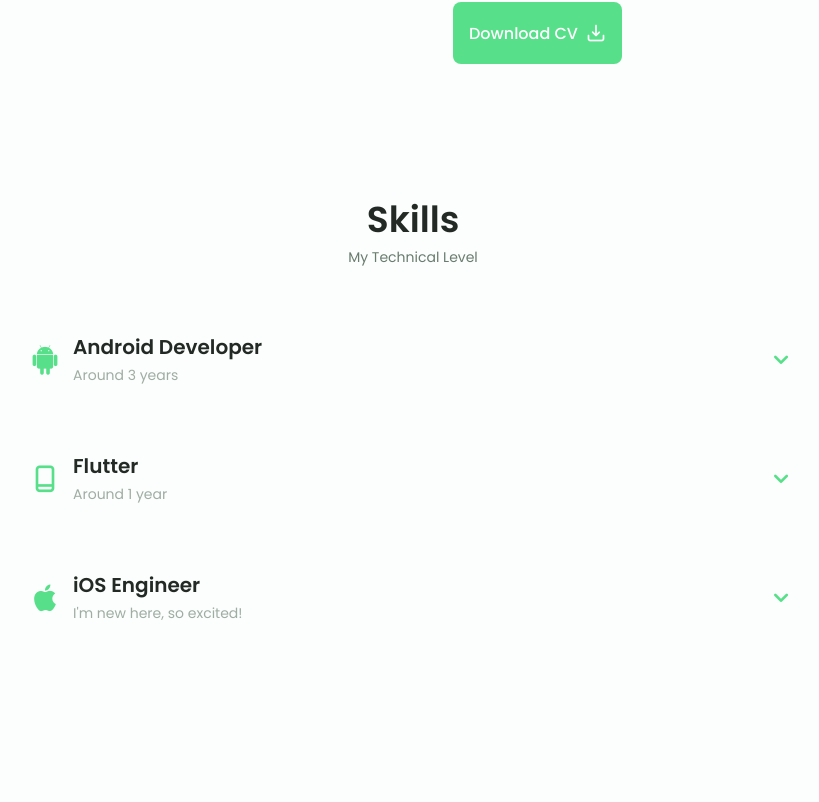
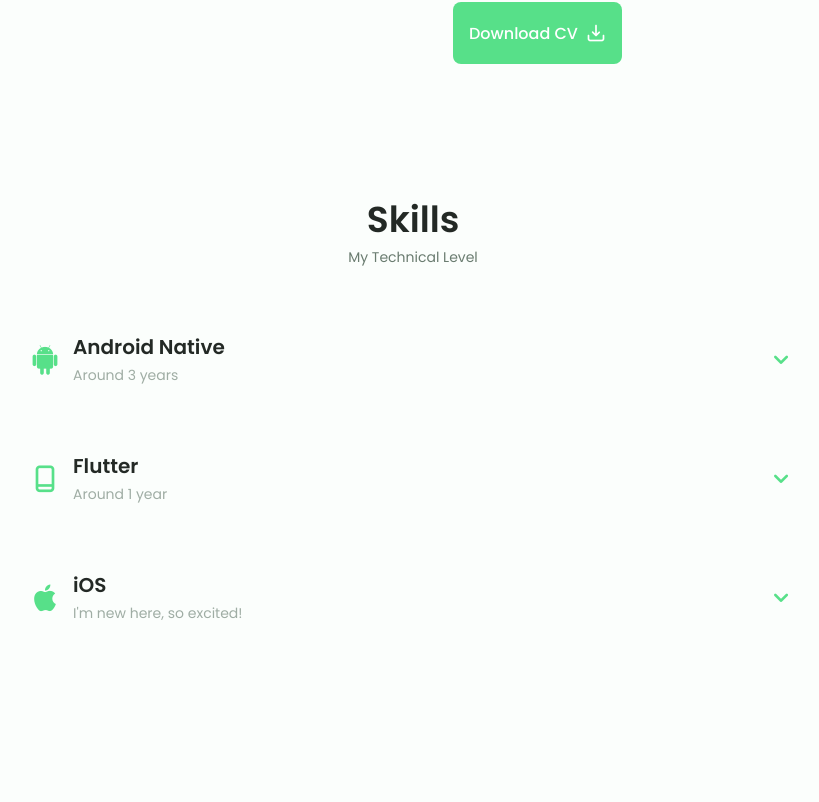
Before and after one commit to satriawarn/satriawarn.github.io, a plain HTML site: page index.html in a window 1280 px wide. Shown: the part 1212-2014 px from the top of the page, without its empty margins (227-1046 px from the left). Drawn offline with nearby package versions, Linux system fonts and the light colour scheme; some packages are replaced by stand-ins of ours; a script that the page names is missing.

Commit message:
Minor update

```diff
--- a/index.html
+++ b/index.html
@@ -112,7 +112,7 @@
 
                     <div class="home__data">
                         <h1 class="home__title">Hi, I'am Eric</h1>
-                        <h3 class="home__subtitle">Android Developer</h3>
+                        <h3 class="home__subtitle">Mobile Dev Enthusiast</h3>
                         <p class="home__description">However vast the darkness, we must supply our own light. -Stanley Kubrick</p>
                         <a href="#contact" class="button button--flex">
                             Contact Me <i class="uil uil-message button__icon"></i>
@@ -182,7 +182,7 @@
                             <i class="uil uil-android skills__icon"></i>
 
                             <div>
-                                <h1 class="skills__title">Android Developer</h1>
+                                <h1 class="skills__title">Android Native</h1>
                                 <span class="skills__subtitle">Around 3 years</span>
                             </div>
 
@@ -243,7 +243,7 @@
                         <div class="skills__header">
                             <i class="uil uil-apple skills__icon"></i>
                             <div>
-                                <h1 class="skills__title">iOS Engineer</h1>
+                                <h1 class="skills__title">iOS</h1>
                                 <span class="skills__subtitle">I'm new here, so excited!</span>
                             </div>
                             <i class="uil uil-angle-down skills__arrow"></i>
```
